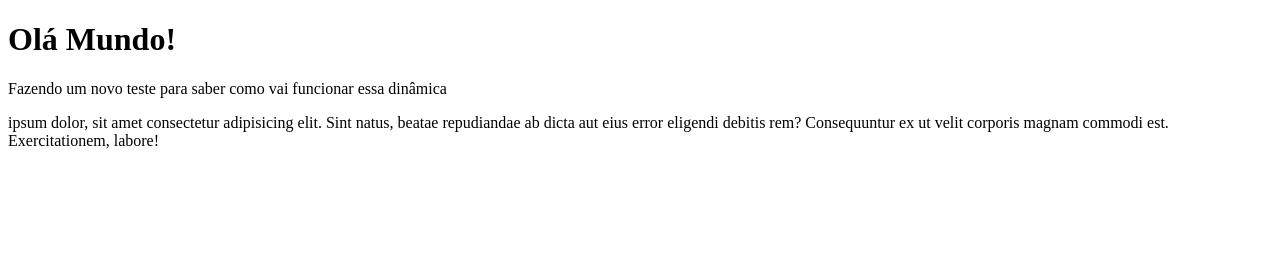
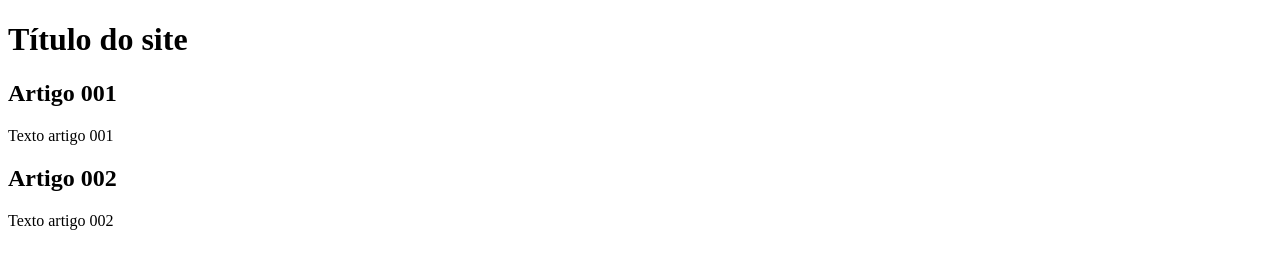
Before and after one commit to joao-albc/Meus_projetos, a plain HTML site: page index.html in a window 1280 px wide. Drawn offline with Linux system fonts and the light colour scheme.

Commit message:
Reescrevi o indez.html
Parte da aula 12 do curso em vídeo de Git e GitHub

```diff
--- a/index.html
+++ b/index.html
@@ -6,8 +6,19 @@
     <title>Começando de novo</title>
 </head>
 <body>
-    <h1>Olá Mundo!</h1>
-    <p>Fazendo um novo teste para saber como vai funcionar essa dinâmica</p>
-    <p>ipsum dolor, sit amet consectetur adipisicing elit. Sint natus, beatae repudiandae ab dicta aut eius error eligendi debitis rem? Consequuntur ex ut velit corporis magnam commodi est. Exercitationem, labore!</p>
+    <main>
+        <header>
+            <h1>Título do site</h1>
+        </header>
+        <article>
+            <h2>Artigo 001</h2>
+            <p>Texto artigo 001</p>
+        </article>
+        <article>
+            <h2>Artigo 002</h2>
+            <p>Texto artigo 002</p>
+        </article>
+    </main>
+
 </body>
 </html>
```
